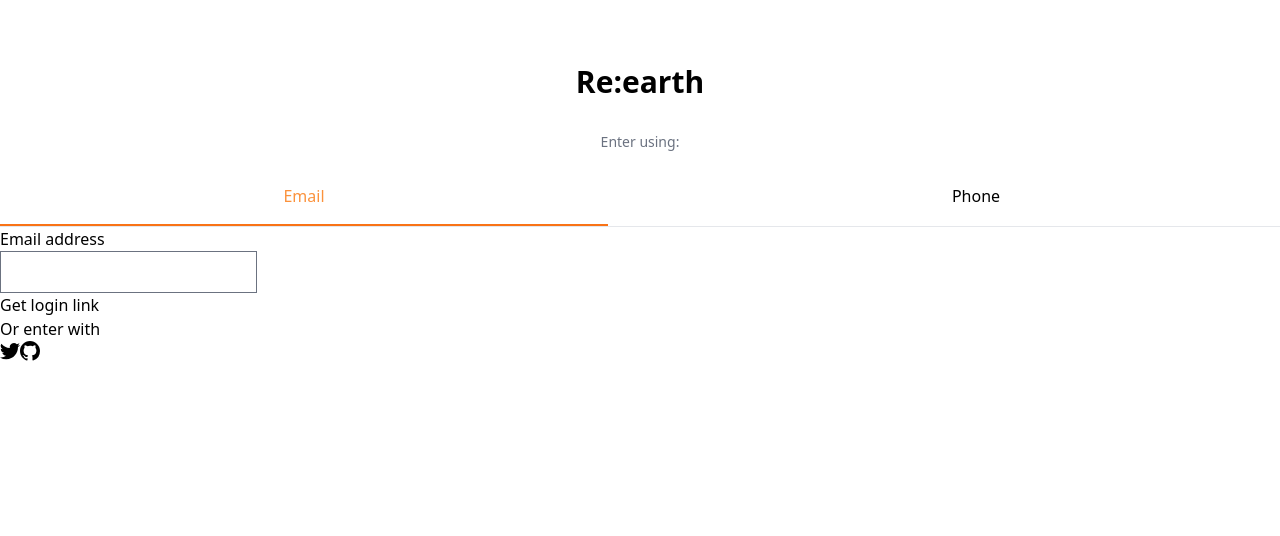
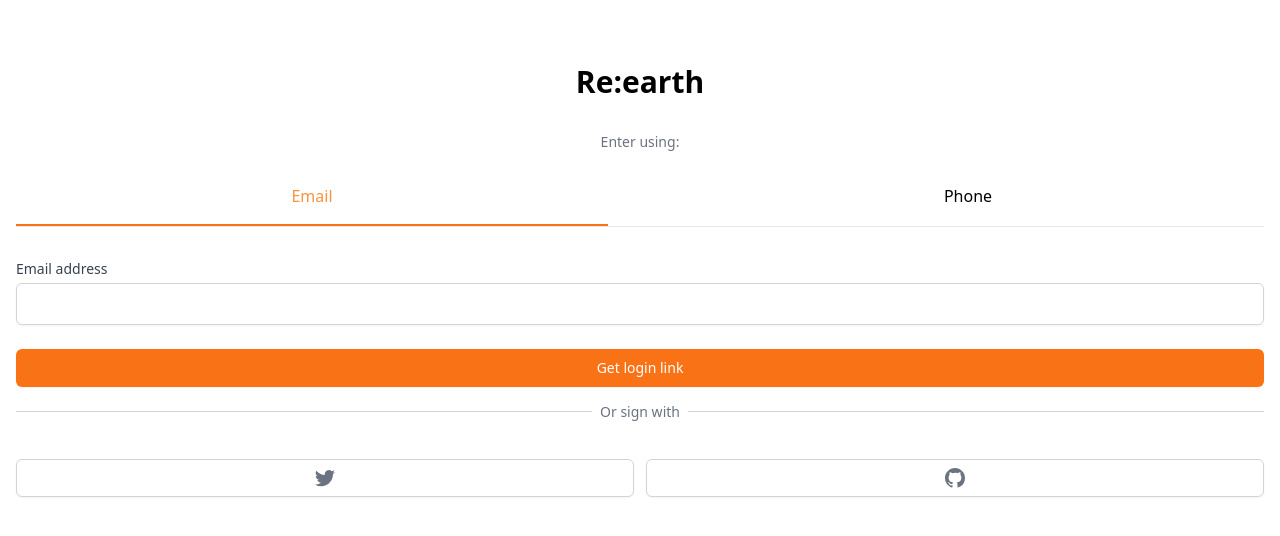
Before and after one commit to gyulsbox/Re_earth, a Next.js app: page /enter in a window 1280 px wide. Shown: the top 536 px of the page. Built offline with nearby package versions, Linux system fonts and the light colour scheme.

Commit message:
style: login form set styles

```diff
--- a/pages/enter.tsx
+++ b/pages/enter.tsx
@@ -9,7 +9,7 @@
   const onEmailClick = () => setMethod("email");
   const onPhoneClick = () => setMethod("phone");
   return (
-    <div className='mt-16'>
+    <div className='mt-16 px-4'>
       <h3 className='text-3xl font-bold text-center'>Re:earth</h3>
       <div className='mt-8'>
         <div className='flex flex-col items-center'>
@@ -38,34 +38,34 @@
             </button>
           </div>
         </div>
-        <form>
-          <label>
+        <form className='flex flex-col  mt-8'>
+          <label className='text-sm font-medium text-gray-700'>
             {method === "email" ? "Email address" : null}
             {method === "phone" ? "Phone number" : null}
           </label>
-          <div>
-            {method === "email" ? <input type="email" required /> : null}
+          <div className='mt-1'>
+            {method === "email" ? <input type="email" className='appearance-none w-full px-3 py-2 border border-gray-300 rounded-md shadow-sm placeholder-gray-400 focus:outline-none focus:ring-orange-500 focus:border-orange-500' required /> : null}
             {method === "phone" ? (
-              <div>
-                <span>+82</span>
-                <input type="number" required />
+              <div className='flex rounded-md shadow-sm'>
+                <span className='flex items-center justify-center px-3 rounded-l-md border border-r-0 border-gray-300 bg-gray-50 text-gray-500 select-none text-sm'>+82</span>
+                <input type="number" className='appearance-none w-full px-3 py-2 border border-gray-300 rounded-md rounded-l-none shadow-sm placeholder-gray-400 focus:outline-none focus:ring-orange-500 focus:border-orange-500' required />
               </div>
             ) : null}
           </div>
-          <button>
+          <button className='mt-6 bg-orange-500 hover:bg-orange-600 text-white py-2 px-4 border border-transparent rounded-md shadow-sm text-sm font-medium focus:ring-2 focus:ring-offset-2 focus:ring-orange-500 focus:outline-none'>
             {method === "email" ? "Get login link" : null}
             {method === "phone" ? "Get one-time password" : null}
           </button>
         </form>
-        <div>
-          <div>
-            <div />
-            <div>
-              <span>Or enter with</span>
+        <div className='mt-6'>
+          <div className='relative'>
+            <div className='absolute w-full border-t border-gray-300' />
+            <div className='relative -top-3 text-center'>
+              <span className='bg-white px-2 text-sm text-gray-500'>Or sign with</span>
             </div>
           </div>
-          <div>
-            <button>
+          <div className='grid grid-cols-2 gap-3 mt-6'>
+            <button className='flex justify-center items-center py-2 px-4 border border-gray-300 rounded-md shadow-sm bg-white text-sm font-medium text-gray-500 hover:bg-gray-50'>
               <svg
                 className="w-5 h-5"
                 aria-hidden="true"
@@ -75,7 +75,7 @@
                 <path d="M6.29 18.251c7.547 0 11.675-6.253 11.675-11.675 0-.178 0-.355-.012-.53A8.348 8.348 0 0020 3.92a8.19 8.19 0 01-2.357.646 4.118 4.118 0 001.804-2.27 8.224 8.224 0 01-2.605.996 4.107 4.107 0 00-6.993 3.743 11.65 11.65 0 01-8.457-4.287 4.106 4.106 0 001.27 5.477A4.073 4.073 0 01.8 7.713v.052a4.105 4.105 0 003.292 4.022 4.095 4.095 0 01-1.853.07 4.108 4.108 0 003.834 2.85A8.233 8.233 0 010 16.407a11.616 11.616 0 006.29 1.84" />
               </svg>
             </button>
-            <button>
+            <button className='flex justify-center items-center py-2 px-4 border border-gray-300 rounded-md shadow-sm bg-white text-sm font-medium text-gray-500 hover:bg-gray-50'>
               <svg
                 className="w-5 h-5"
                 aria-hidden="true"
```
